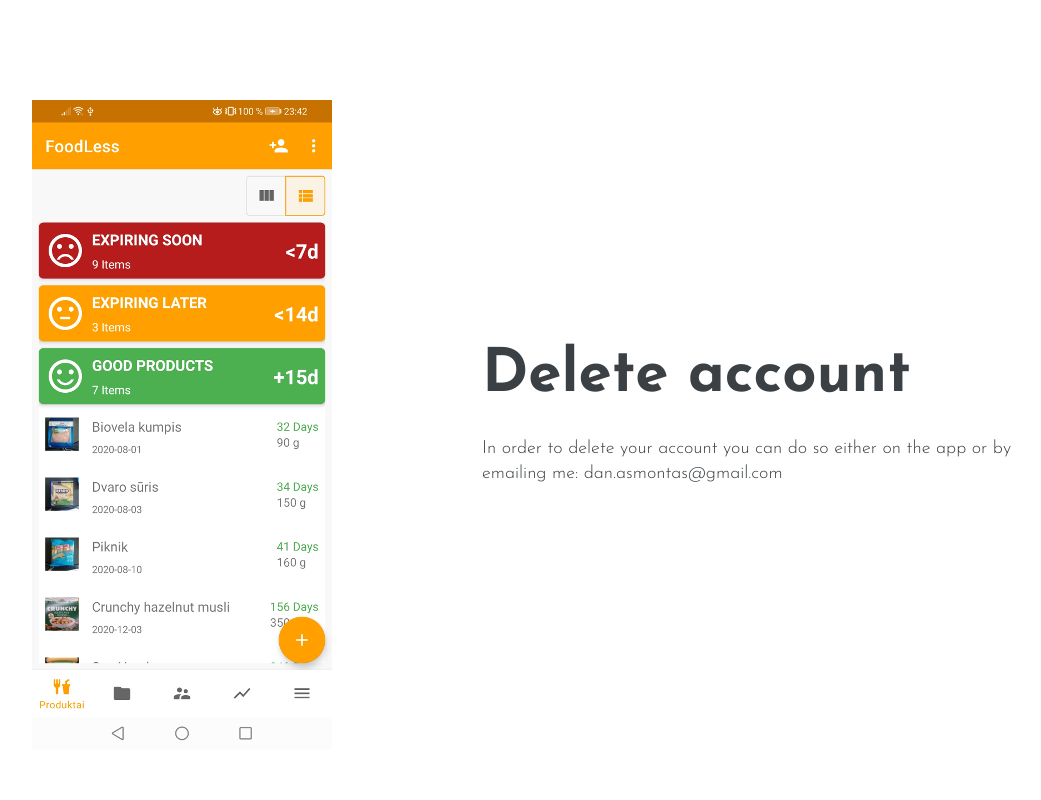
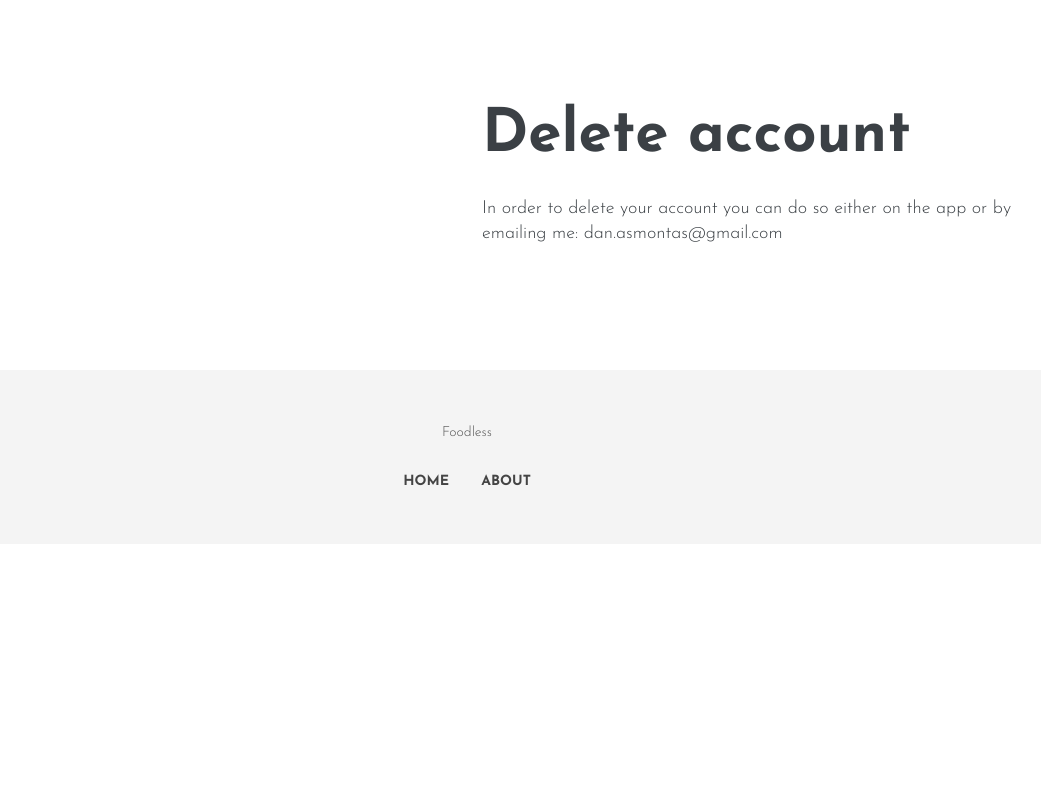
Before and after one commit to DanieliusAsm/foodless-website, a plain HTML site: page delete.html in a window 1280 px wide. Shown: the top 800 px of the page, without its empty margins (173-1214 px from the left). Drawn offline with Linux system fonts and the light colour scheme; a web font is replaced by a local one.

Commit message:
delete remove img

```diff
--- a/delete.html
+++ b/delete.html
@@ -36,7 +36,7 @@
         <div class="container">
             <div class="row">
                 <div class="col-md-6 text-center mb-5 mb-md-0">
-                    <img src="images/Screenshot1.jpg" alt="">
+
                 </div>
                 <div class="col-md-6 align-self-center text-center text-md-left">
                     <div class="block">
```
